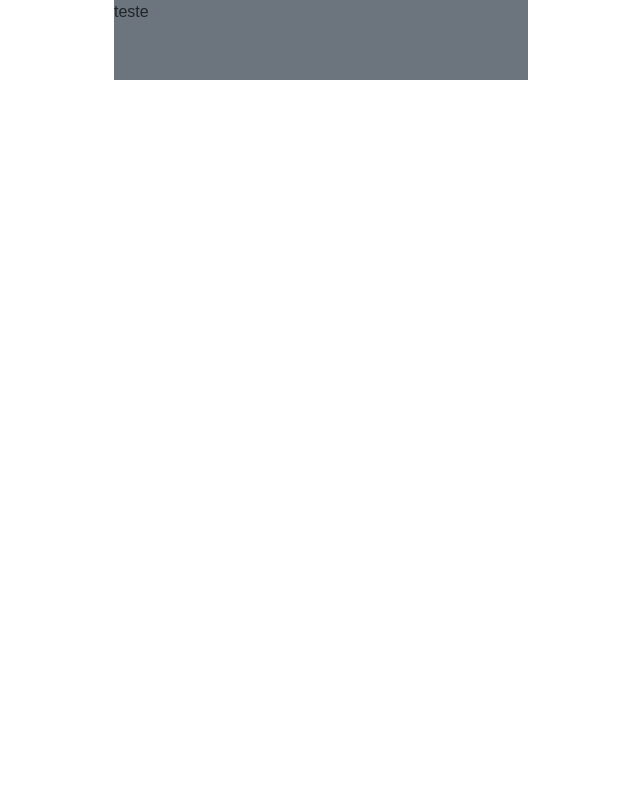
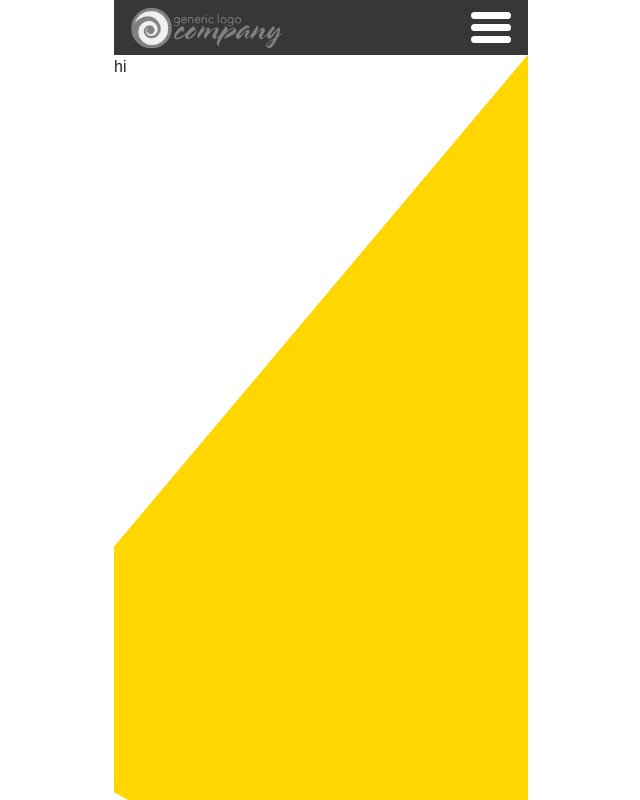
Before and after one commit to PedroheFagundes/online-menu, a Next.js app in the folder client/: page / in a window 1280 px wide. Shown: the whole page, without its empty margins (319-959 px from the left). Built offline with nearby package versions, Linux system fonts and the light colour scheme.

Commit message:
main-page-setup

```diff
--- a/client/components/Layout.tsx
+++ b/client/components/Layout.tsx
@@ -1,5 +1,6 @@
 import Head from "next/head";
 import { FC } from "react";
+import NavBar from "./NavBar";
 
 interface ChildrenProps {
     children?: React.ReactNode;
@@ -7,12 +8,13 @@ interface ChildrenProps {
 
 const Layout: FC <ChildrenProps> = ({ children }) => {
   return (
-    <div className="layout w100vw">
+    <div className="layout || w100vw">
         <Head>
           <title>Online Menu - The best way to manage your menu</title>
           <meta name="description" content="With Online Menu you can easily manage your menu daily and present your client with your best." />
           <meta name="keywords" content="online menu, menu, easy management, food, client, restaurant, bar" />
         </Head>
+        <NavBar />
         { children }
     </div>
   )
--- /dev/null
+++ b/client/components/NavBar.tsx
@@ -0,0 +1,41 @@
+import type { NextPage } from 'next'
+import { useState } from 'react';
+import Image from 'next/image'
+import Link from 'next/link';
+import logo from '../public/logo.png'
+
+const NavBar: NextPage = () => {
+
+  const [openedNavBar, setOpenedNavBar] = useState(false);
+  const [chosenPage, setChosenPage] = useState("Home");
+
+  const setPage = (pageName: string) => {
+    setChosenPage(pageName);
+    toggleNavBar();
+  }
+
+  const toggleNavBar = () => {
+    openedNavBar ? setOpenedNavBar(false) : setOpenedNavBar(true);
+  }
+
+  return (
+    <div className='container-fluid d-flex align-items-center justify-content-center p-0 || bg-standart-dark w414 h55 '>
+        <div className="col-11 d-flex align-items-center justify-content-between">
+            <Link href="/" passHref>
+            <div id='nav-bar-logo' className="position-relative || w152 h40">
+                <Image
+                src={logo}
+                className='cursor'
+                alt="logo"
+                layout="fill"
+                objectFit="cover"
+                />
+            </div>
+            </Link>
+            <div onClick={() => toggleNavBar()} className='m-0 d-flex row || w40 h40'><div className='bg-white rounded mt-1 || h7'></div><div className='bg-white rounded || h7'></div><div className='bg-white rounded || h7'></div></div>
+        </div>
+    </div>
+  )
+}
+
+export default NavBar
--- a/client/pages/index.tsx
+++ b/client/pages/index.tsx
@@ -1,9 +1,10 @@
 import type { NextPage } from 'next'
 
 const Home: NextPage = () => {
+
   return (
-    <div className='container-fluid align-items-center p-0 w414 h80 bg-secondary'>
-      teste
+    <div className='container-fluid align-items-center p-0 || bg w414 h100vh'>
+      hi
     </div>
   )
 }
--- a/client/styles/globals.css
+++ b/client/styles/globals.css
@@ -30,9 +30,31 @@ input, textarea {
   -webkit-appearance: none;
 }
 
+.bg {
+  background-image: url("/bg.png");
+  background-position: initial;
+}
+
+/* Colors */
+.bg-standart-dark {
+  background-color: #373737;
+}
+
 /* Heights */
-.h80 {
-  height: 80px;
+.h100vh {
+  height: calc(100vh - 55px);
+}
+
+.h7 {
+  height: 7px;
+}
+
+.h40 {
+  height: 40px;
+}
+
+.h55 {
+  height: 55px;
 }
 
 /* Widths */
@@ -40,6 +62,16 @@ input, textarea {
   width: 100vw;
 }
 
+.w40 {
+  width: 40px;
+  max-width: 40px;
+}
+
+.w152 {
+  width: 152px;
+  max-width: 152px;
+}
+
 .w414 {
   width: 414px;
   max-width: 414px;
```
Also changed, not shown: client/public/bg.png (added), client/public/logo.png (added).
